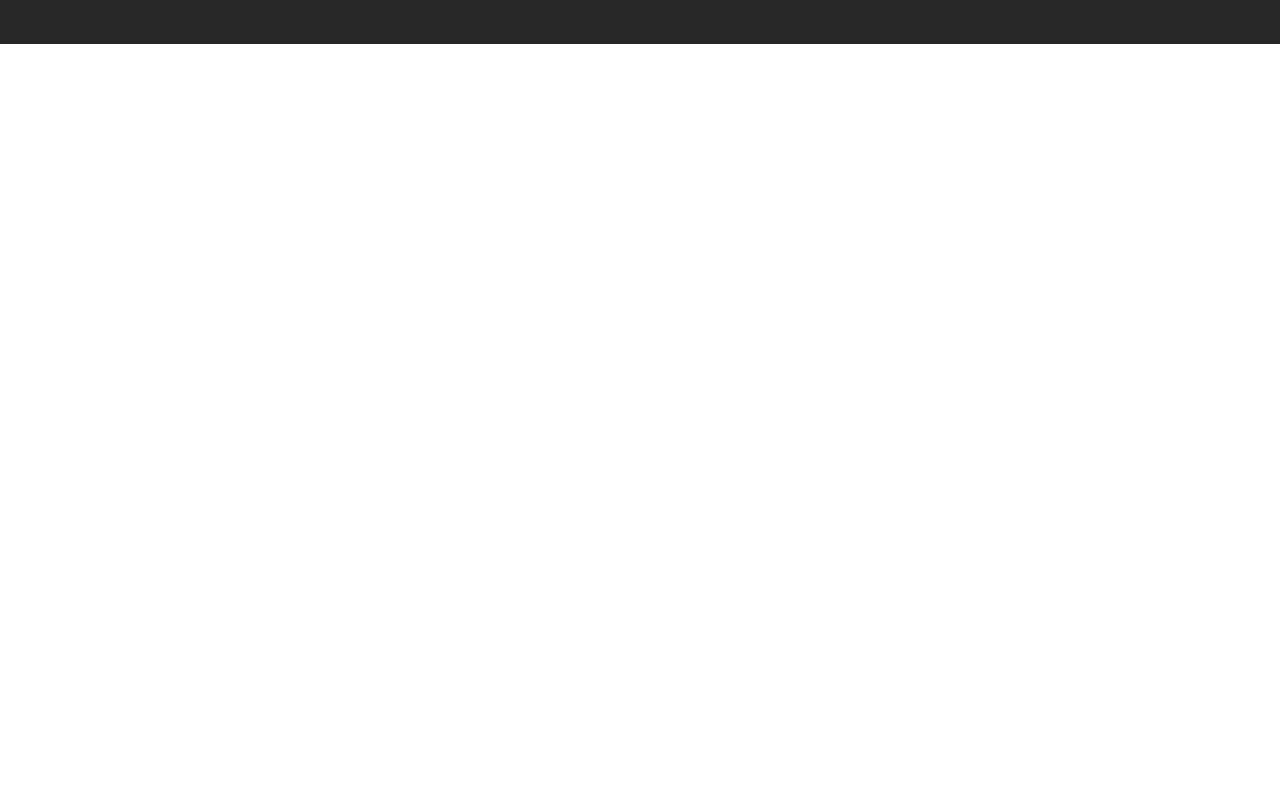
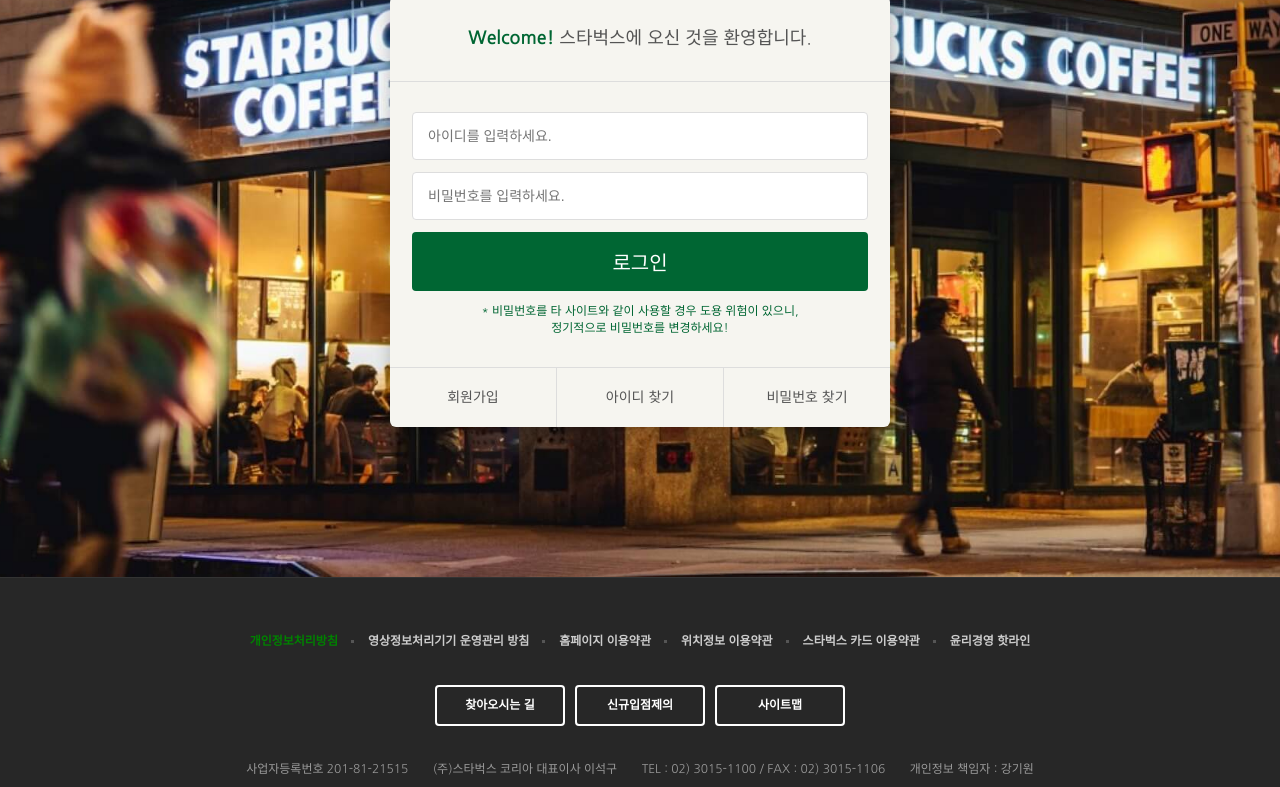
Before and after one commit to greatfe/startbucks_clone, a plain HTML site: page signin/index.html in a window 1280 px wide. Shown: the part 290-1077 px from the top of the page. Before the commit the page ends 800 px from the top, so only its background shows below. Drawn offline with nearby package versions, Linux system fonts and the light colour scheme; a web font is replaced by a local one.

Commit message:
로그인 페이지 완성

```diff
--- /dev/null
+++ b/css/signin.css
@@ -0,0 +1,80 @@
+.signin {
+  margin-top: 120px;
+  padding: 100px 0 150px;
+  background-image: url("../images/signin_bg.jpg");
+  background-repeat: no-repeat;
+  background-position: center;
+  background-attachment: fixed;
+  background-size: cover;
+}
+
+.signin h1 {
+  color: #fff;
+  font-size: 30px;
+  font-weight: 700;
+  text-align: center;
+  margin-bottom: 24px;
+}
+.signin__card {
+  width: 500px;
+  margin: 0 auto;
+  border-radius: 6px;
+  background-color: #f6f5f0;
+  box-shadow: 2px 2px 20px rgba(0,0,0,.3);
+  color: #555;
+}
+.signin__card h2 {
+  padding:30px;
+  font-size: 18px;
+  text-align: center;
+  border-bottom: 1px solid #ddd;
+}
+.signin__card h2 strong{
+  font-weight: 700;
+  color: #006633;
+}
+.signin__card form {
+  padding: 30px 22px;
+}
+.signin__card form input {
+  width: 100%;
+  margin-bottom: 12px;
+  padding: 15px;
+  border: 1px solid #ddd;
+  border-radius: 4px;
+  outline: none;
+  box-sizing: border-box;
+  font-size: 14px;
+}
+.signin__card form [type="submit"] {
+  background-color: #006633;
+  border: none;
+  color: #fff;
+  font-size: 20px;
+  cursor: pointer;
+}
+.signin__card form p {
+  font-size: 12px;
+  color: #006633;
+  text-align: center;
+}
+.signin__card .actions {
+  display: flex;
+  border-top: 1px solid #ddd;
+}
+.signin__card .actions a {
+  flex-grow: 1;
+  flex-basis: 0;
+  text-align: center;
+  padding: 20px;
+  color: #555;
+  font-size: 14px;
+  border-right: 1px solid #ddd;
+}
+.signin__card .actions a:last-child {
+  border-right: none;
+}
+.signin__card .actions a:hover {
+  background-color: #006633;
+  color: #fff
+}
--- a/signin/index.html
+++ b/signin/index.html
@@ -17,6 +17,8 @@
   <link rel="stylesheet" href="https://fonts.googleapis.com/icon?family=Material+Icons|Material+Icons+Outlined">
 
   <link rel="stylesheet" href="../css/common.css">
+  <!-- <link rel="stylesheet" href="../css/signin.css"> -->
+  <link rel="stylesheet" href="../css/signin.css">
   <script defer src="../js/common.js"></script>
 </head>
 
@@ -357,6 +359,28 @@
 
   </header>
 
+  <!-- SignIn -->
+  <section class="signin">
+    <h1>로그인</h1>
+    <div class="signin__card">
+      <h2><strong>Welcome!</strong> 스타벅스에 오신 것을 환영합니다.</h2>
+      <form>
+        <input type="text" placeholder="아이디를 입력하세요.">
+        <input type="password" placeholder="비밀번호를 입력하세요.">
+        <input type="submit" value="로그인">
+        <p>
+          * 비밀번호를 타 사이트와 같이 사용할 경우 도용 위험이 있으니,<br>
+          정기적으로 비밀번호를 변경하세요!
+        </p>
+      </form>
+      <div class="actions">
+        <a href="javascript:void(0)">회원가입</a>
+        <a href="javascript:void(0)">아이디 찾기</a>
+        <a href="javascript:void(0)">비밀번호 찾기</a>
+      </div>
+    </div>
+  </section>
+
 <!-- FOOTER -->
 <footer>
   <div class="inner">
```
